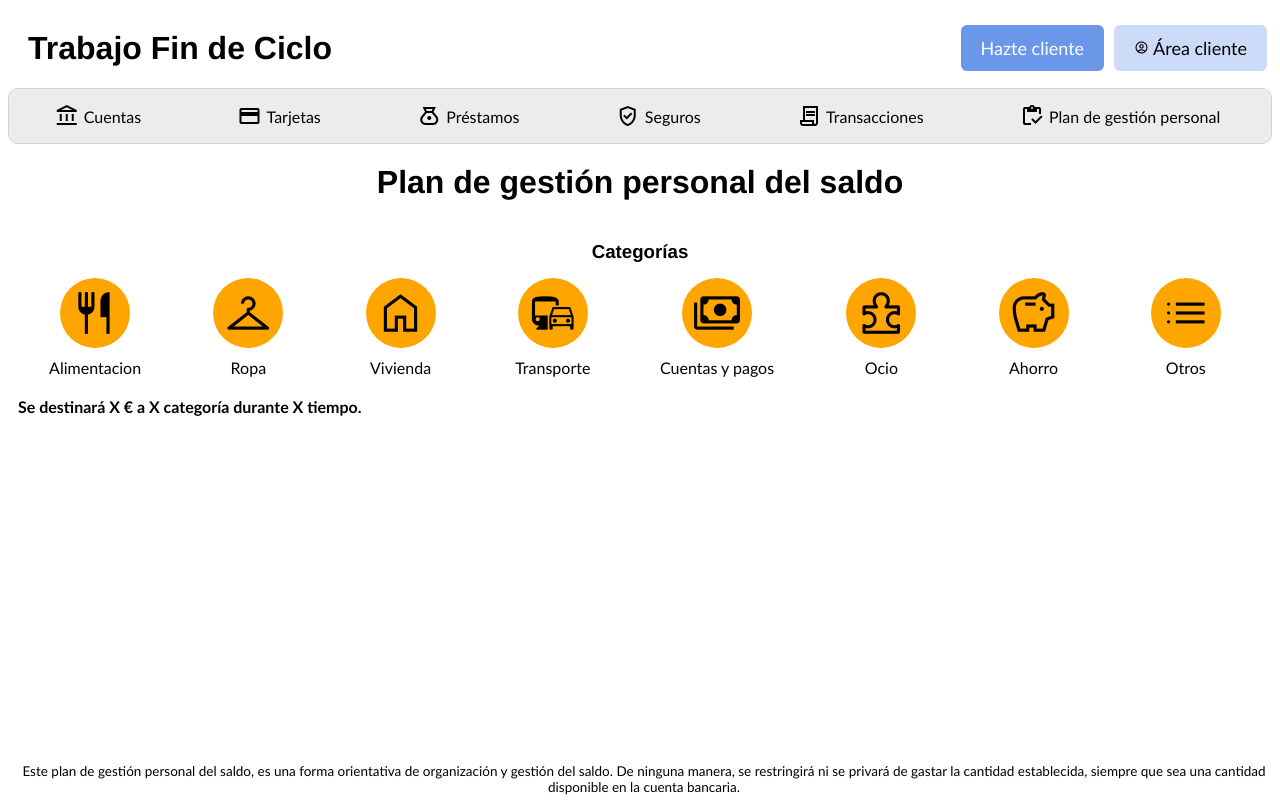
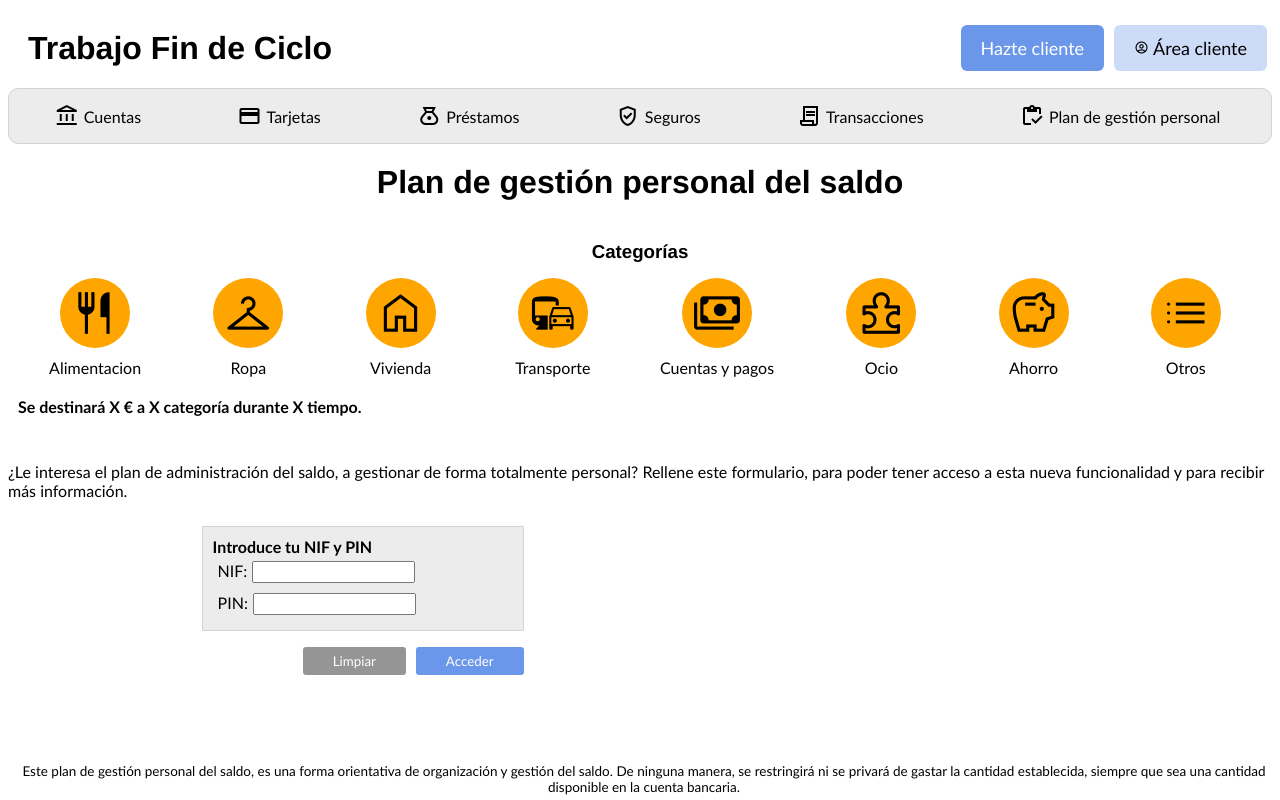
Before and after one commit to lvidalc1/TFC, an Angular app: page /login in a window 1280 px wide. Before the commit this address led to /. Built offline with nearby package versions, Linux system fonts and the light colour scheme.

Commit message:
Adición rutas de login y categorías

```diff
--- a/src/app/app-routing.module.ts
+++ b/src/app/app-routing.module.ts
@@ -1,7 +1,13 @@
 import { NgModule } from '@angular/core';
 import { RouterModule, Routes } from '@angular/router';
+import { CategoriasComponent } from './categorias/categorias.component';
+import { LoginComponent } from './login/login.component';
 
-const routes: Routes = [];
+const routes: Routes = [
+  { path: 'categorias', component: CategoriasComponent },
+  { path: 'login', component: LoginComponent }
+
+];
 
 @NgModule({
   imports: [RouterModule.forRoot(routes)],
--- a/src/app/app.component.css
+++ b/src/app/app.component.css
@@ -10,6 +10,7 @@ h1 {
     text-align: center;
     padding: 20px;
 }
+
 .cabecera {
     display: flex;
     justify-content: space-between;
@@ -40,7 +41,7 @@ h1 {
 
 .btn1:hover {
     cursor: pointer;
-    opacity: 92%;
+    opacity: 90%;
 }
 
 .btn2:hover {
@@ -122,7 +123,10 @@ h3 {
 .cat {
     display: flex;
     justify-content: space-around;
+    max-width: 1450px;
+    margin: auto;
 }
+
 
 .cat div a {
     display: flex;
@@ -142,11 +146,12 @@ h3 {
     padding: 10px;
     cursor: pointer;
 }
-.cat div a span:hover{
+
+.cat div a span:hover {
     opacity: 76%;
 }
 
-@media screen and (max-width:970px) {
+@media screen and (max-width:1050px) {
     .cat {
         display: grid;
         grid-template-columns: repeat(4, 25%);
--- a/src/app/app.component.html
+++ b/src/app/app.component.html
@@ -5,8 +5,6 @@
   <meta charset="UTF-8">
   <meta name="viewport" content="width=device-width, initial-scale=1.0">
   <title>PFC</title>
-  <!--<script src="https://kit.fontawesome.com/4145b08c00.js" crossorigin="anonymous"></script>-->
-
   <link rel="stylesheet" href="https://fonts.googleapis.com/css2?family=Material+Symbols+Outlined:opsz,wght,FILL,GRAD@20..48,100..700,0..1,-50..200" />
 </head>
 
@@ -134,7 +132,6 @@
 
     <p class="dest">Se destinará X € a X categoría durante X tiempo.</p>
 
-
   </div>
   <p class="plan">Este plan de gestión personal del saldo, es una forma orientativa de organización y gestión del saldo. De
     ninguna
@@ -145,3 +142,5 @@
 </body>
 </html>
 <router-outlet></router-outlet>
+
+<!--pequeño pie de pagina-->
--- a/src/app/categorias/categorias.component.html
+++ b/src/app/categorias/categorias.component.html
@@ -5,7 +5,6 @@
         <input type="radio" id="anual" name="tiempo" value="anual" />
         <label for="anual">Anual</label>
       </div>
-      <!--los input tienen q tener el mismo nombre, para que solo deje seleccionar una opcion-->
       <div>
         <input type="radio" id="mensual" name="tiempo" value="mensual" checked />
         <label for="mensual">Mensual</label>
--- a/src/app/login/login.component.css
+++ b/src/app/login/login.component.css
@@ -1,30 +1,49 @@
+*{
+    font-family: 'Gill Sans', 'Gill Sans MT', Calibri, 'Trebuchet MS', sans-serif;
+    }
     form {
-    border: #5b87da 1px solid;
-    border-radius: 8px;
+        border: lightgray 1px solid;
+        border-radius: 1px;
+        background-color: rgb(236, 236, 236);
         padding: 10px;
-    width: 40%;
-    min-width: 306px;
-    margin: auto;
+        width: 300px;
+        margin-left: auto;
     }
-
     form::first-line {
         font-weight: bold;
     }
-
     .form div {
         padding: 5px;
     }
-
+    .form input{
+        margin: 0 5px;
+    }
     .form div {
         display: flex;
-    justify-content: space-between;
     }
-
-.form div:last-child {
-    justify-content: center;
+    .contForm{
+        padding: 10px;
+        width: 40%;
+        display: flex;
+        flex-direction: column;
+    }
+    .botones{
+        display: flex;
+        margin-left: auto;
+    }
+    .botones button{
+        padding: 6px 30px;
+        margin-left: 10px;
+        margin-top: 16px;
+        color: white;
+        border-radius: 3px;
+        border: none;
+        cursor: pointer;
+    }
+    .limpiar button{
+        background-color: rgb(149, 149, 149);
 
     }
-
-.form div input[type="submit"] {
-    width: 80px;
+    .acceder button{
+        background-color: #6b97ea;
     }
--- a/src/app/login/login.component.html
+++ b/src/app/login/login.component.html
@@ -1,31 +1,25 @@
-<div class="form">
 <p>¿Le interesa el plan de administración del saldo, a gestionar de forma totalmente personal?
     Rellene este formulario, para poder tener acceso a esta nueva funcionalidad y para recibir más información.</p>
+<div class="contForm">
+    <div class="form">
         <form>
-        <label>FORMULARIO</label>
+            <label>Introduce tu NIF y PIN</label>
             <div>
-            <label>Nombre: </label>
+                <label>NIF: </label>
                 <input type="text">
             </div>
             <div>
-            <label>Apellidos: </label>
-            <input type="text">
-        </div>
-        <div>
-            <label>Correo electrónico: </label>
-            <input type="text">
-        </div>
-        <div>
-            <label>Teléfono: </label>
-            <input type="text">
-        </div>
-
-        <div>
-            <label>Código Postal: </label>
-            <input type="text">
-        </div>
-        <div>
-            <input type="submit" value="Enviar">
+                <label>PIN: </label>
+                <input type="password">
             </div>
         </form>
     </div>
+    <div class="botones">
+        <div class="limpiar">
+            <button>Limpiar</button>
+        </div>
+        <div class="acceder">
+            <a><button>Acceder</button></a>
+        </div>
+    </div>
+</div>
```
Lines whose indentation alone changed are shown as unchanged.
